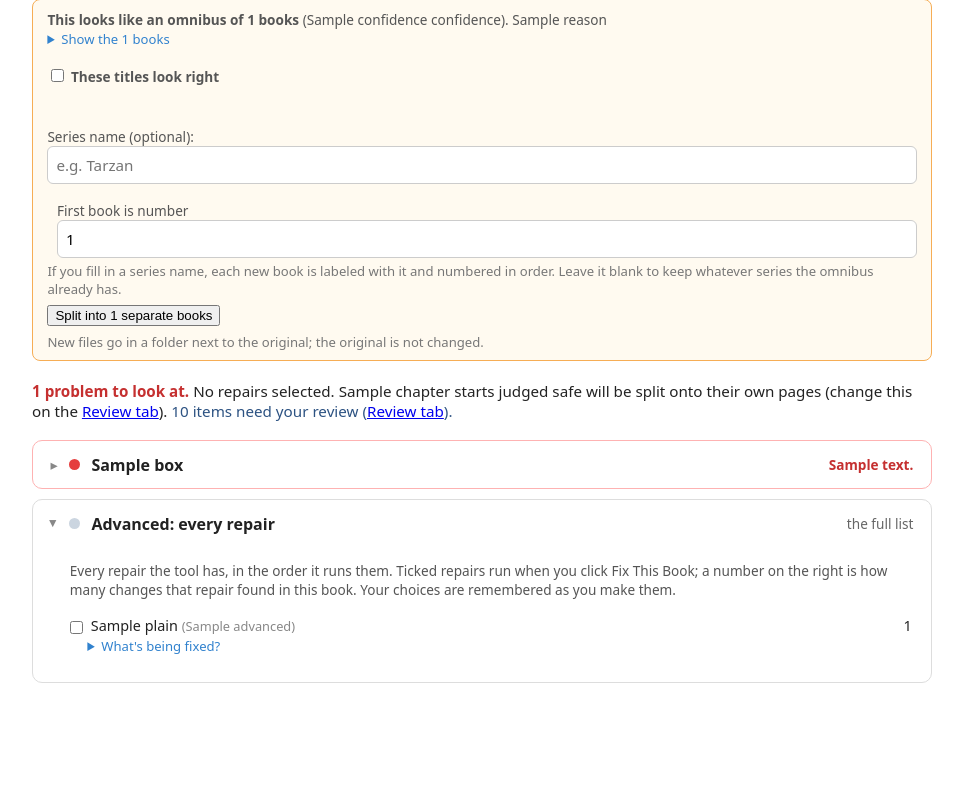
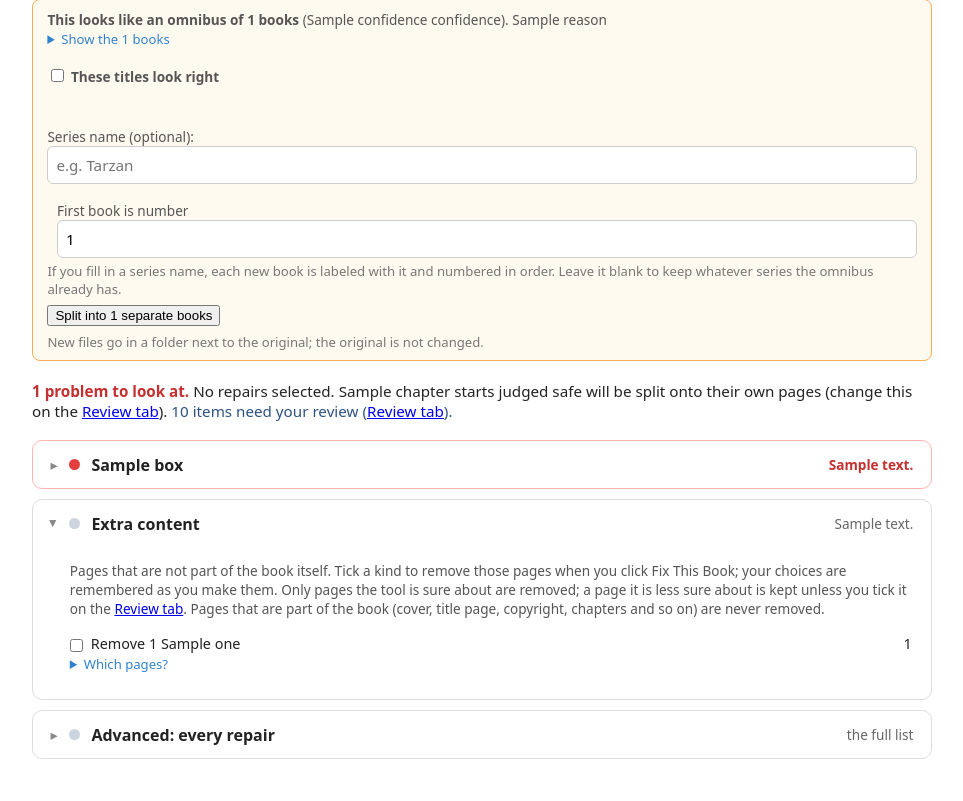
Before and after one commit to jbliley/ebook_fix, a Flask app: template src/gui/templates/overview.html in a window 1280 px wide, after a click that opens the changed part. Shown: the part 288-1089 px from the top of the page, without its empty margins (158-1121 px from the left). Before the commit the page ends 971 px from the top, so only its background shows below. Run offline with Flask 3, Linux system fonts and the light colour scheme; the template is opened without the code that fills it: most values are stand-ins (such as "Sample title", 1, 10 or a date in 2020).

Commit message:
Ad remover

```diff
--- a/src/ebook_fix/config.py
+++ b/src/ebook_fix/config.py
@@ -149,6 +149,9 @@ class ExtraContentRemovalConfig:
     remove_books_by_author: bool = False
     remove_about_author: bool = False
     remove_publisher_pages: bool = False
+    # Pages (file names) a person ticked "remove this page" for on the
+    # Review tab. Set by the GUI for one Fix run; not a config file option.
+    remove_pages: list = field(default_factory=list)
 
 
 @dataclass(slots=True)
--- a/src/gui/app.py
+++ b/src/gui/app.py
@@ -95,7 +95,9 @@ from ebook_fix.modules.author_initials_repair import AuthorInitialsRepair
 from ebook_fix.modules.title_cleanup_repair import TitleCleanupRepair
 from ebook_fix.modules.whitespace import WhitespaceRepair
 from ebook_fix.modules.gutenberg_repair import GutenbergRepair
-from ebook_fix.modules.extra_content_removal import ExtraContentRemoval
+from ebook_fix.modules.extra_content_removal import (
+    EXTRA_LABELS, SWITCH_NAMES, ExtraContentRemoval, kind_of, survey as extra_content_survey,
+)
 from ebook_fix.modules.ellipsis_repair import EllipsisRepair
 from ebook_fix.modules.scene_break_repair import SceneBreakRepair
 from ebook_fix.modules.scene_opener_repair import SceneOpenerRepair
@@ -424,6 +426,38 @@ def _staged_modules_path(session_dir: Path) -> Path:
     return session_dir / "staged_modules.json"
 
 
+def _staged_extra_path(session_dir: Path) -> Path:
+    """Which kinds of extra page (ads, newsletter sign-ups ...) the person
+    has ticked or unticked in the Overview's "Extra content" box:
+    {"remove_advertisements": true, ...}. A kind that is absent follows
+    the config file."""
+    return session_dir / "staged_extra.json"
+
+
+def _extra_choices(session_dir: Path) -> dict:
+    staged = _read_staged(_staged_extra_path(session_dir)) or {}
+    return {k: bool(v) for k, v in staged.items() if k in SWITCH_NAMES}
+
+
+def _extra_state(ov: dict, choices: dict) -> list:
+    """The Extra content categories as the Overview shows them: each with
+    `on` (the person's choice, else the config file's) and the pages that
+    would go (`going`, those sure enough)."""
+    out = []
+    for cat in (ov.get("extra") or {}).get("categories", []):
+        on = choices.get(cat["switch"], cat["default_on"])
+        out.append(dict(cat, on=on, going=cat["sure"] if on else 0))
+    return out
+
+
+def _module_counts(session_dir: Path, ov: dict) -> dict:
+    """Changes found per repair, with Extra Content Removal's count
+    following the kinds of page currently ticked."""
+    counts = {m["attr"]: m["count"] for m in ov["advanced"]}
+    counts["extra_content_removal"] = sum(c["going"] for c in _extra_state(ov, _extra_choices(session_dir)))
+    return counts
+
+
 def _split_mapping_path(session_dir: Path) -> Path:
     """Original href -> list of resulting hrefs, written by
     apply_repair() whenever a staged split actually runs -- see the
@@ -680,6 +714,11 @@ def _frontmatter_review_groups(book):
             "confidence": m.confidence,
             "reason": m.reason,
             "preview": preview,
+            # A page that looks like an ad, a sign-up, a teaser or similar
+            # can be removed from here, when it is not sure enough to go
+            # on its own (see modules/extra_content_removal.py).
+            "removable": m.label in EXTRA_LABELS,
+            "kind": kind_of(m.label),
         })
     return items
 
@@ -910,9 +949,10 @@ def _overview_cache_key(session_dir: Path, config) -> str:
         f"{attr}={int(bool(getattr(getattr(config, attr), 'enabled', True)))}"
         for attr, _label in _REPAIR_MODULES
     )
-    # "v3" because the cached data gained omnibus (v2: safe_splits and review_visible);
-    # an older cache written without them is simply rebuilt.
-    return f"v3-{stat.st_mtime_ns}-{stat.st_size}-{enabled}"
+    # "v4" because the cached data gained the extra-content box (v3 gained omnibus,
+    # v2 safe_splits and review_visible); an older cache written without them is
+    # simply rebuilt.
+    return f"v4-{stat.st_mtime_ns}-{stat.st_size}-{enabled}"
 
 
 def _review_summary(book) -> dict:
@@ -1042,6 +1082,11 @@ def _compute_overview_data(session_dir: Path, filename: str, config, key: str, c
     )
     data["safe_splits"] = review["safe_splits"]
     data["review_visible"] = review["visible"]
+    # Every extra page the book has (ads, sign-ups, "Also by" lists ...),
+    # whether or not anything is switched on to remove it.
+    needed = 1 if config.extra_content_removal.automatic_confidence == "medium" else 2
+    kinds = extra_content_survey(book, analysis_report, config.extra_content_removal)
+    data["extra"] = overview_view.build_extra_content(kinds, needed)
     _set_progress("Checking whether this is several books in one\u2026")
     data["omnibus"] = _omnibus_card(book, _source_path(session_dir), filename)
     _set_progress("")
@@ -1078,6 +1123,7 @@ def split_omnibus_route(session_id):
             log=_set_progress,
             series=request.form.get("series", "").strip(),
             series_start=_series_start_from_form(request.form.get("series_start", "")),
+            config=load_config(None),
         )
     finally:
         _set_progress("")
@@ -1122,7 +1168,14 @@ def _default_module_selection(ov: dict) -> set:
     """Repairs ticked until the person changes a checkbox: on in the
     config file, something to do on this book, and not skipped by the
     fixed-layout guard (the same pre-check the old Repair tab used)."""
-    return {m["attr"] for m in ov["advanced"] if m["enabled"] and m["count"]}
+    # Extra Content Removal is ticked whenever the book has extra pages sure
+    # enough to remove: the kinds ticked in the Extra content box decide
+    # what it actually removes, and may be switched on after this default.
+    extra_possible = sum(c["sure"] for c in (ov.get("extra") or {}).get("categories", []))
+    return {
+        m["attr"] for m in ov["advanced"]
+        if m["enabled"] and (m["count"] or (m["attr"] == "extra_content_removal" and extra_possible))
+    }
 
 
 def _selected_modules(session_dir: Path, filename: str) -> set:
@@ -1140,6 +1193,25 @@ def book_overview(session_id):
     filename = (session_dir / "original_filename.txt").read_text(encoding="utf-8")
     ov = dict(_overview_data(session_dir, filename))
     selected = _selected_modules(session_dir, filename)
+
+    # Extra content: the person's own ticks (else the config file's) decide
+    # what Extra Content Removal would remove, so its count and list follow them.
+    extra = _extra_state(ov, _extra_choices(session_dir))
+    going = [(c, p) for c in extra if c["on"] for p in c["pages"] if p["sure"]]
+    ov["extra_state"] = extra
+    ov["extra_summary"] = (
+        f"{sum(c['count'] for c in extra)} found, {len(going)} will be removed" if extra else ""
+    )
+    advanced = []
+    for m in ov["advanced"]:
+        if m["attr"] == "extra_content_removal":
+            m = dict(
+                m, count=len(going),
+                issues=[{"location": p["href"], "description": f"{c['one'].capitalize()} will be removed: \"{p['first_words']}\""} for c, p in going],
+                more=0,
+            )
+        advanced.append(m)
+    ov["advanced"] = advanced
 
     # The totals line follows what is ticked, not just the defaults.
     counts = {m["attr"]: m["count"] for m in ov["advanced"]}
@@ -1171,6 +1243,18 @@ def save_modules(session_id):
     return jsonify({"ok": True, "selected": len(selected)})
 
 
+@app.route("/book/<session_id>/extra-content", methods=["POST"])
+@_handle_missing_source
+def save_extra_content(session_id):
+    """Remembers which kinds of extra page are ticked in the Overview's
+    "Extra content" box (saved in the background as each box changes).
+    The form carries one field per kind, "1" for ticked and "0" for not."""
+    session_dir = _session_dir(session_id)
+    choices = {k: request.form.get(k) == "1" for k in SWITCH_NAMES if k in request.form}
+    _staged_extra_path(session_dir).write_text(json.dumps(choices), encoding="utf-8")
+    return jsonify({"ok": True})
+
+
 @app.route("/book/<session_id>/fix-state")
 @_handle_missing_source
 def fix_state(session_id):
@@ -1182,7 +1266,7 @@ def fix_state(session_id):
     filename = (session_dir / "original_filename.txt").read_text(encoding="utf-8")
     ov = _overview_data(session_dir, filename)
     selected = _selected_modules(session_dir, filename)
-    counts = {m["attr"]: m["count"] for m in ov["advanced"]}
+    counts = _module_counts(session_dir, ov)
     repairs = sum(1 for attr in selected if counts.get(attr))
     changes = sum(counts.get(attr, 0) for attr in selected)
 
@@ -1193,7 +1277,7 @@ def fix_state(session_id):
     staged_review = staged_review_raw or {}
     has_review = any(
         staged_review.get(key)
-        for key in ("accepted_ids", "possessive_resolutions", "accepted_color_ids", "accepted_font_ids", "frontmatter_labels")
+        for key in ("accepted_ids", "possessive_resolutions", "accepted_color_ids", "accepted_font_ids", "frontmatter_labels", "extra_remove")
     )
     # Until the Review tab has saved anything, Fix splits at the safe
     # (pre-ticked) chapter boundaries on its own, which is something to do.
@@ -1420,6 +1504,7 @@ def book_review(session_id):
     staged_color_ids = set()
     staged_font_ids = set()
     staged_frontmatter_labels = {}
+    staged_extra_remove = set()
     if staged is not None:
         staged_ids = set(staged.get("accepted_ids", []))
         for group in groups:
@@ -1429,6 +1514,7 @@ def book_review(session_id):
         staged_color_ids = set(staged.get("accepted_color_ids", []))
         staged_font_ids = set(staged.get("accepted_font_ids", []))
         staged_frontmatter_labels = staged.get("frontmatter_labels", {})
+        staged_extra_remove = set(staged.get("extra_remove", []))
 
     for group in possessive_groups:
         for item in group["candidates"]:
@@ -1441,6 +1527,7 @@ def book_review(session_id):
             item["accepted"] = item["id"] in staged_font_ids
     for item in frontmatter_items:
         item["resolution"] = staged_frontmatter_labels.get(item["href"], "")
+        item["remove"] = item["href"] in staged_extra_remove
 
     return render_template(
         "review.html",
@@ -1484,12 +1571,16 @@ def _save_review_in_background(session_dir: Path):
         for key, value in form.items()
         if key.startswith("fm_") and value in valid_labels
     }
+    extra_remove = sorted(
+        key[len("rm_"):] for key, value in form.items() if key.startswith("rm_") and value == "1"
+    )
     staged = {
         "accepted_ids": sorted(accepted_ids),
         "possessive_resolutions": possessive_resolutions,
         "accepted_color_ids": sorted(set(form.getlist("color_accept"))),
         "accepted_font_ids": sorted(set(form.getlist("font_accept"))),
         "frontmatter_labels": frontmatter_labels,
+        "extra_remove": extra_remove,
     }
     _staged_review_path(session_dir).write_text(json.dumps(staged), encoding="utf-8")
 
@@ -1536,10 +1627,13 @@ def save_review(session_id):
 
     valid_labels = {value for value, _display in FRONTMATTER_LABEL_CHOICES}
     frontmatter_labels = {}
+    extra_remove = []
     for item in frontmatter_items:
         resolution = request.form.get(f"fm_{item['href']}", "")
         if resolution in valid_labels:
             frontmatter_labels[item["href"]] = resolution
+        if item["removable"] and request.form.get(f"rm_{item['href']}") == "1":
+            extra_remove.append(item["href"])
 
     # Just a preview of what would happen -- the actual split only
     # happens when the Repair tab applies everything. A file needs 2+
@@ -1563,6 +1657,7 @@ def save_review(session_id):
         "accepted_color_ids": sorted(accepted_color_ids),
         "accepted_font_ids": sorted(accepted_font_ids),
         "frontmatter_labels": frontmatter_labels,
+        "extra_remove": extra_remove,
     }
     _staged_review_path(session_dir).write_text(json.dumps(staged), encoding="utf-8")
 
@@ -1580,6 +1675,7 @@ def save_review(session_id):
             item["accepted"] = item["id"] in accepted_font_ids
     for item in frontmatter_items:
         item["resolution"] = frontmatter_labels.get(item["href"], "")
+        item["remove"] = item["href"] in extra_remove
 
     return render_template(
         "review.html",
@@ -1792,6 +1888,23 @@ def fix_book(session_id):
     metadata_sync_enabled = config.metadata_repair.enabled
     for attr, _label in _REPAIR_MODULES:
         getattr(config, attr).enabled = attr in selected
+
+    # Extra content: the kinds ticked in the Overview's box replace the
+    # config file's switches for this run, and pages ticked "remove this
+    # page" on the Review tab are removed even when not sure enough to go
+    # on their own (which also means the repair must run).
+    for switch, value in _extra_choices(session_dir).items():
+        setattr(config.extra_content_removal, switch, value)
+    review_choices = _read_staged(_staged_review_path(session_dir)) or {}
+    remove_by_hand = list(review_choices.get("extra_remove", []))
+    config.extra_content_removal.remove_pages = remove_by_hand
+    if remove_by_hand:
+        config.extra_content_removal.enabled = True
+    # Removing a page leaves links to it behind, and Overview could not
+    # have counted them as dead before the page went. Dead Link Cleanup
+    # therefore runs whenever Extra Content Removal does.
+    if config.extra_content_removal.enabled:
+        config.dead_link_repair.enabled = True
 
     book = EPUBParser().load(_source_path(session_dir))
 
--- a/src/gui/templates/overview.html
+++ b/src/gui/templates/overview.html
@@ -157,6 +157,33 @@
 </details>
 {% endfor %}
 
+{% if ov.extra_state %}
+<details class="ov-box">
+  <summary>
+    <span class="ov-dot"></span>
+    <span class="ov-box-title">Extra content</span>
+    <span class="ov-box-summary">{{ ov.extra_summary }}</span>
+  </summary>
+  <div class="ov-box-body">
+    <p class="details-toggle">Pages that are not part of the book itself. Tick a kind to remove those pages when you click Fix This Book; your choices are remembered as you make them. Only pages the tool is sure about are removed; a page it is less sure about is kept unless you tick it on the <a href="{{ url_for('book_review', session_id=session_id) }}">Review tab</a>. Pages that are part of the book (cover, title page, copyright, chapters and so on) are never removed.</p>
+    {% for cat in ov.extra_state %}
+    <div class="ov-fix">
+      <div>
+        <label style="display:inline; font-weight:normal; margin:0;">
+          <input type="checkbox" class="ov-check extra-check" data-switch="{{ cat.switch }}" data-sure="{{ cat.sure }}" {% if cat.on %}checked{% endif %}>Remove {{ cat.count }} {{ cat.one if cat.count == 1 else cat.many }}</label>
+        {% if cat.sure < cat.count %}<span class="ov-off">({{ cat.sure }} sure enough to remove, {{ cat.count - cat.sure }} left for you to decide on the Review tab)</span>{% endif %}
+        <details class="ov-inner">
+          <summary>Which pages?</summary>
+          <ul>{% for page in cat.pages %}<li><code>{{ page.href }}</code>: {{ page.words }} words, {{ page.confidence }} confidence{% if not page.sure %} (not removed on its own){% endif %}, &ldquo;{{ page.first_words }}&rdquo;</li>{% endfor %}</ul>
+        </details>
+      </div>
+      <div>{{ cat.count }}</div>
+    </div>
+    {% endfor %}
+  </div>
+</details>
+{% endif %}
+
 <details class="ov-box">
   <summary>
     <span class="ov-dot"></span>
@@ -238,5 +265,54 @@
   };
   updateTotals();
 })();
+
+// Extra content: each kind of page is its own checkbox, saved as it
+// changes. Ticking any kind that has pages sure enough to remove also
+// ticks the Extra Content Removal repair (the one that does the work),
+// and unticking them all unticks it, so the two never disagree.
+(function() {
+  var kinds = Array.prototype.slice.call(document.querySelectorAll(".extra-check"));
+  if (!kinds.length) return;
+  var url = "{{ url_for('save_extra_content', session_id=session_id) }}";
+  var masters = Array.prototype.slice.call(document.querySelectorAll('.mod-check[data-module="extra_content_removal"]'));
+  var inflight = null, queued = false;
+
+  function save() {
+    if (inflight) { queued = true; return inflight; }
+    var fd = new FormData();
+    kinds.forEach(function(k) { fd.append(k.dataset.switch, k.checked ? "1" : "0"); });
+    inflight = fetch(url, { method: "POST", body: fd, headers: { "X-Requested-With": "fetch" } })
+      .then(function() { document.dispatchEvent(new Event("ebook:state-changed")); })
+      .catch(function() {})
+      .then(function() {
+        inflight = null;
+        if (queued) { queued = false; return save(); }
+      });
+    return inflight;
+  }
+
+  kinds.forEach(function(k) {
+    k.addEventListener("change", function() {
+      var going = 0;
+      kinds.forEach(function(o) { if (o.checked) going += Number(o.dataset.sure) || 0; });
+      masters.forEach(function(m) { m.dataset.count = going; });
+      if (masters.length) {
+        var want = going > 0;
+        if (masters[0].checked !== want) {
+          masters[0].checked = want;
+          masters[0].dispatchEvent(new Event("change"));   // syncs the other copy, the totals and the save
+        } else {
+          masters[0].dispatchEvent(new Event("change"));
+        }
+      }
+      save();
+    });
+  });
+
+  var previous = window.flushPendingSaves;
+  window.flushPendingSaves = function() {
+    return Promise.all([inflight || Promise.resolve(), previous ? previous() : Promise.resolve()]);
+  };
+})();
 </script>
 {% endblock %}
--- a/src/gui/templates/split_result.html
+++ b/src/gui/templates/split_result.html
@@ -24,6 +24,7 @@
     {% if o.front_copies or o.back_copies %}<div class="sp-file">Copies of the shared front and back pages added: {{ o.front_copies }} at the start, {{ o.back_copies }} at the end.</div>{% endif %}
     {% if o.contents_page %}<div class="sp-file">A Table of Contents page was added ({{ o.contents_page }} entries), since the book had none.</div>{% endif %}
     {% if o.notes_renumbered %}<div class="sp-file">{{ o.notes_renumbered }} notes renumbered to start again at 1.</div>{% endif %}
+    {% if o.extra_removed %}<div class="sp-file">Extra pages removed ({{ o.extra_removed|length }}):{% for r in o.extra_removed %} &ldquo;{{ r }}&rdquo;{% if not loop.last %};{% endif %}{% endfor %}</div>{% endif %}
     {% for p in o.problems %}<div class="sp-bad">{{ p }}</div>{% endfor %}
   </div>
 </div>
```
Also changed, not shown: docs/analysis_roadmap.md (+4 -0 lines), docs/backmatter_cleanup_plan.md (+33 -4 lines), src/ebook_fix/cli.py (+10 -0 lines), src/ebook_fix/engine.py (+39 -1 lines), src/ebook_fix/modules/extra_content_removal.py (+90 -15 lines), src/ebook_fix/omnibus_split.py (+40 -2 lines), src/gui/overview_view.py (+29 -1 lines), src/gui/templates/review.html (+8 -0 lines).
